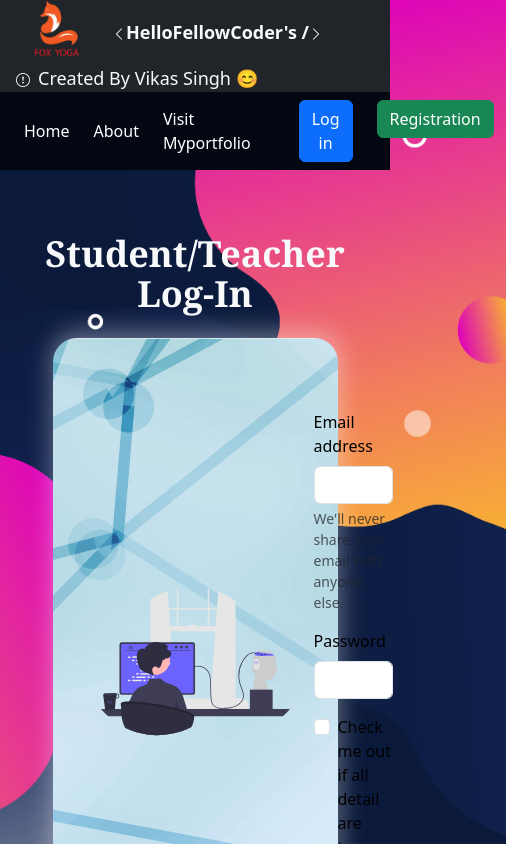
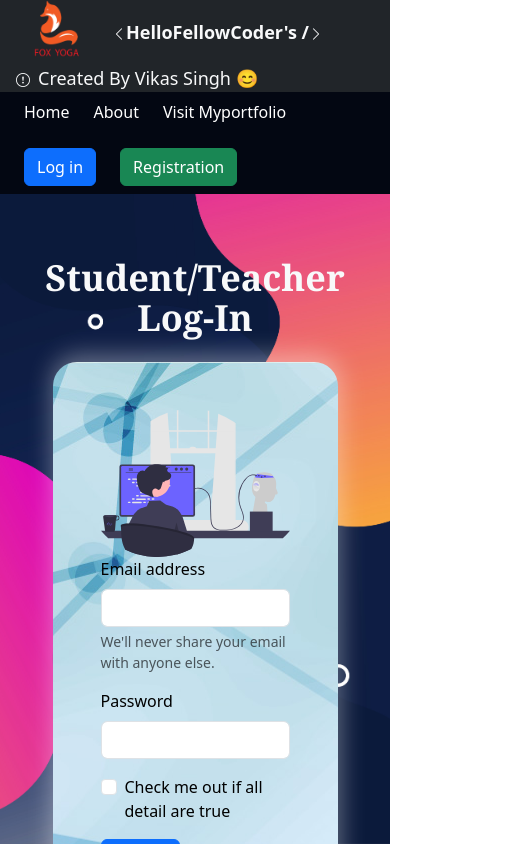
Before and after one commit to Iamvikassingh/hellofellowcoders, a React (Vite) app: page /login in a window 390 px wide. Shown: the top 844 px of the page, 506 px wide, since content can reach past the window. Built offline with nearby package versions, Linux system fonts and the light colour scheme.

Commit message:
first commit on hellofellowcoders

```diff
--- a/src/components/loginPage/Login.css
+++ b/src/components/loginPage/Login.css
@@ -1,9 +1,16 @@
-.outerloginpagebox{
+.outerloginpagebox {
     background-image: url("../../assets/loginimage.jpg");
     background-color: white;
     box-shadow: 1px -5px 25px 2px rgba(255, 255, 255, 0.37);
 }
 
-.upperouterimagearea{
+.upperouterimagearea {
     background-image: url("../../../assets/loginouterimg.jpg");
 }
+
+@media only screen and (max-width: 1024px) {
+    .formloginmobileview {
+        flex-direction: column;
+    }
+
+}
--- a/src/components/loginPage/Loginpage.jsx
+++ b/src/components/loginPage/Loginpage.jsx
@@ -16,12 +16,12 @@ const Loginpage = () => {
             <section>
                 <div className="container-fluid  justify-center d-flex text-black">
                     <div className="container my-10 ">
-                        <h1 className='text-center text-4xl font-bold font-serif text-capitalize my-4 text-light'>
+                        <h1 className='text-wrap text-center text-4xl font-bold font-serif text-capitalize my-4 text-light'>
                             Student/Teacher log-in
                         </h1>
-                        <div className="container-fluid outerloginpagebox col-10 p-5 rounded-3xl d-flex ">
+                        <div className="container-fluid outerloginpagebox col-10 p-5 rounded-3xl d-flex formloginmobileview">
                             <img src={loginimagesvg} className='img-fluid w-80' alt="loginimagesvg" />
-                            <div className="innerloginpage p-4 w-100">
+                            <div className="innerloginpage  w-100">
                                 <form>
                                     <div className="mb-3">
                                         <label for="exampleInputEmail1" className="form-label">Email address</label>
--- /dev/null
+++ b/src/components/navbar/Navbar.css
@@ -0,0 +1,9 @@
+@media only screen and (max-width:600px) {
+    .mobileview {
+        flex-direction: column;
+    }
+
+    .smallviewpostion {
+        justify-content: left;
+    }
+}
--- a/src/components/navbar/Navbar.jsx
+++ b/src/components/navbar/Navbar.jsx
@@ -1,17 +1,18 @@
 import React from 'react'
-import { Link } from 'react-router-dom'
+import { Link } from 'react-router-dom';
+import './Navbar.css'
 const Navbar = () => {
     return (
         <>
             {/* All linking section is here */}
             <section>
-                <div className='container-fluid d-flex justify-between gap-4 bg-gray-950 text-white py-2 itmes-center'>
-                    <div className="container-fluid d-flex items-center gap-4">
+                <div className='container-fluid mobileview d-flex justify-between gap-4 bg-gray-950 text-white py-2 itmes-center'>
+                    <div className="container-fluid  d-flex items-center gap-4 flex-wrap">
                         <Link to="/">Home</Link>
                         <Link to="/about">About</Link>
                         <Link to="https://myportfoliobyvikassingh.netlify.app" className='text-capitalize' target='_blank'>Visit Myportfolio</Link>
                     </div>
-                    <div className="container-fluid d-flex justify-end gap-4 text-capitalize">
+                    <div className="smallviewpostion container-fluid d-flex  flex-wrap justify-end gap-4 text-capitalize">
                         <Link to="/login">
                             <button className='btn btn-primary'>
                                 Log in
```
